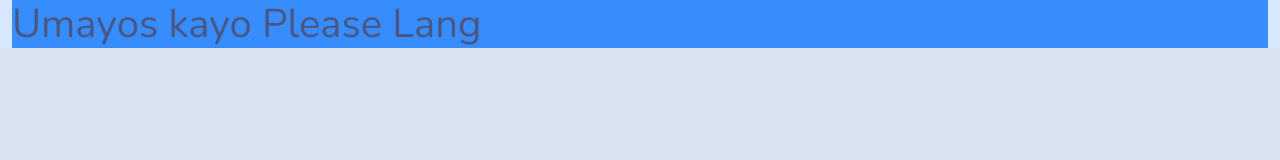
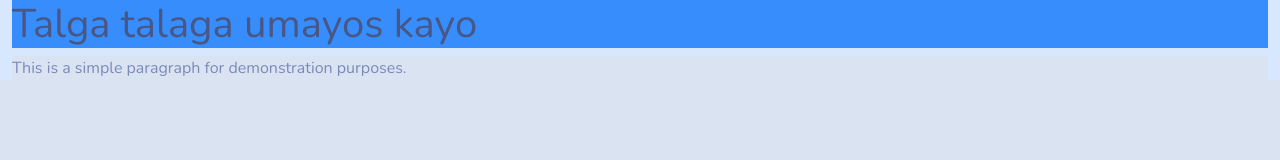
Before and after one commit to Niko-Borbe/KLD-Hub-Plain-HTML-, a website: page index.html in a window 1280 px wide. Drawn offline with nearby package versions, Linux system fonts and the light colour scheme.

Commit message:
Added p tag + check for htmlhint

```diff
--- a/index.html
+++ b/index.html
@@ -9,7 +9,8 @@
 </head>
 <body>
   <article class="container-fluid bg-primary-subtle">
-    <h1 class="bg-primary">Umayos kayo Please Lang</h1>
+    <h1 class="bg-primary">Talga talaga umayos kayo</h1>
+    <p class="bg-secondary">This is a simple paragraph for demonstration purposes.</p>
   </article>
 </body>
 </html>
```
